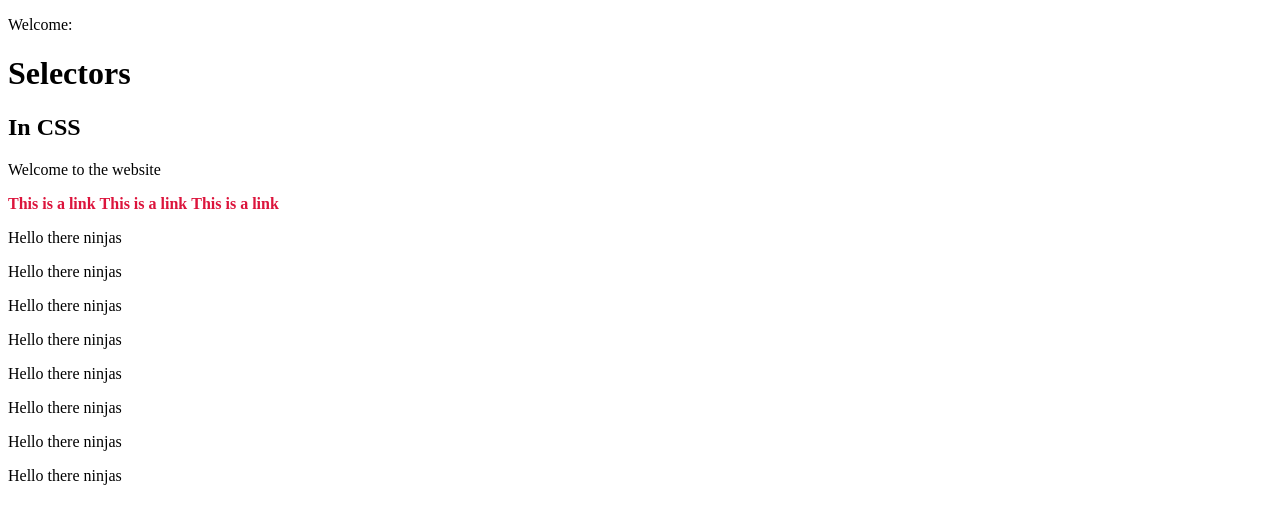
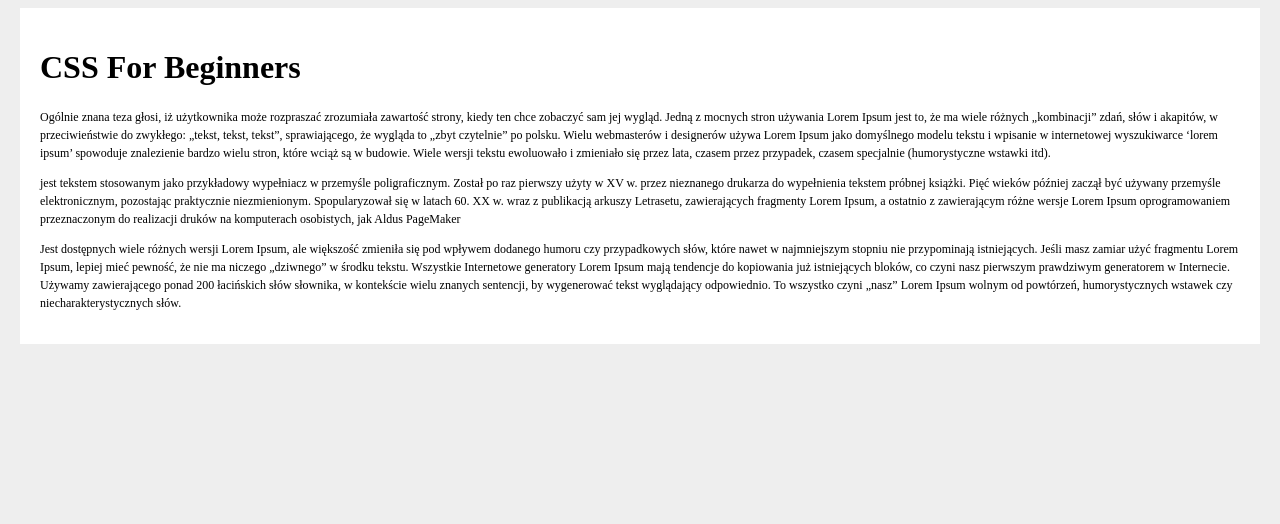
Before and after one commit to agatapier/css, a plain HTML site: page index.html in a window 1280 px wide. Drawn offline with Linux system fonts and the light colour scheme.

Commit message:
interlinie i odstępy między słowami

```diff
--- a/css/syntax.css
+++ b/css/syntax.css
@@ -9,14 +9,7 @@
 /* TARGETING ELEMENTS / TAGS */
 
 
-a {
-    color: crimson;
-    text-decoration: none;
-    font-weight: bold;
+p {
+    font-size:12px;
+    line-height: 1.5em;
 }
-
-a:hover {
-    color: darkmagenta;
-    text-decoration: underline;
-    background-color: aquamarine;
-}
--- a/index.html
+++ b/index.html
@@ -6,31 +6,53 @@
         <title>CSS For Beginners</title>
         <link href="css/syntax.css" type="text/css" rel="stylesheet">
 
+        <style>
+            body {
+                background-color: #eee;
+            }
+            #main-content {
+                background: #fff;
+                width: 1200px;
+                margin: 0 auto;
+                height: 100%;
+                padding: 20px;
+            }
+        </style>
     </head>
 
     <body>
+        <div id="main-content">
+            <h1>CSS For Beginners</h1>
 
-        <p class="welcome">Welcome:</p>
+            <p>Ogólnie znana teza głosi, iż użytkownika może rozpraszać zrozumiała zawartość strony, kiedy
+                ten chce zobaczyć sam jej wygląd. Jedną z mocnych stron używania Lorem Ipsum jest to, że ma
+                wiele różnych „kombinacji” zdań, słów i akapitów, w przeciwieństwie do zwykłego: „tekst, tekst,
+                tekst”, sprawiającego, że wygląda to „zbyt czytelnie” po polsku. Wielu webmasterów i designerów
+                używa Lorem Ipsum jako domyślnego modelu tekstu i wpisanie w internetowej wyszukiwarce ‘lorem
+                ipsum’ spowoduje znalezienie bardzo wielu stron, które wciąż są w budowie. Wiele wersji tekstu
+                ewoluowało i zmieniało się przez lata, czasem przez przypadek, czasem specjalnie (humorystyczne
+                wstawki itd).</p>
 
-        <div id="header">
-            <h1>Selectors</h1>
-            <h2>In CSS</h2>
-            <p>Welcome to the website</p>
+            <p>jest tekstem stosowanym jako przykładowy wypełniacz w przemyśle poligraficznym. Został po raz
+                pierwszy użyty w XV w. przez nieznanego drukarza do wypełnienia tekstem próbnej książki.
+                Pięć wieków później zaczął być używany przemyśle elektronicznym, pozostając praktycznie
+                niezmienionym. Spopularyzował się w latach 60. XX w. wraz z publikacją arkuszy Letrasetu,
+                zawierających fragmenty Lorem Ipsum, a ostatnio z zawierającym różne wersje Lorem Ipsum
+                oprogramowaniem przeznaczonym do realizacji druków na komputerach osobistych, jak Aldus PageMaker</p>
+
+            <p>Jest dostępnych wiele różnych wersji Lorem Ipsum, ale większość zmieniła się pod wpływem dodanego
+                humoru czy przypadkowych słów, które nawet w najmniejszym stopniu nie przypominają istniejących.
+                Jeśli masz zamiar użyć fragmentu Lorem Ipsum, lepiej mieć pewność, że nie ma niczego „dziwnego”
+                w środku tekstu. Wszystkie Internetowe generatory Lorem Ipsum mają tendencje do kopiowania już
+                istniejących bloków, co czyni nasz pierwszym prawdziwym generatorem w Internecie. Używamy
+                zawierającego ponad 200 łacińskich słów słownika, w kontekście wielu znanych sentencji, by
+                wygenerować tekst wyglądający odpowiednio. To wszystko czyni „nasz” Lorem Ipsum wolnym od powtórzeń,
+                humorystycznych wstawek czy niecharakterystycznych słów.</p>
 
         </div>
 
-            <a href="#">This is a link</a>
-            <a href="#">This is a link</a>
-            <a href="#">This is a link</a>
 
-            <p>Hello there ninjas</p>
-            <p>Hello there ninjas</p>
-            <p>Hello there ninjas</p>
-            <p>Hello there ninjas</p>
-            <p>Hello there ninjas</p>
-            <p>Hello there ninjas</p>
-            <p>Hello there ninjas</p>
-            <p>Hello there ninjas</p>
+
 
     </body>
 </html>
```
